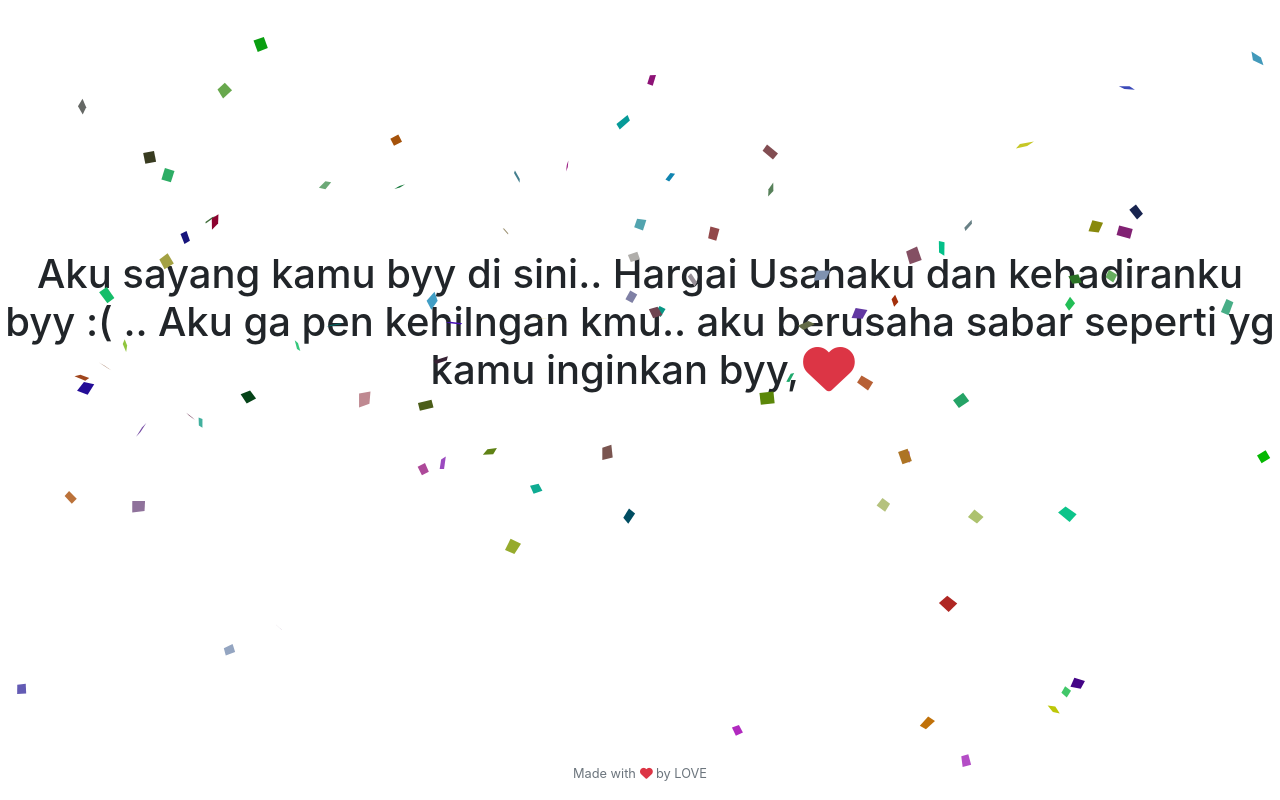
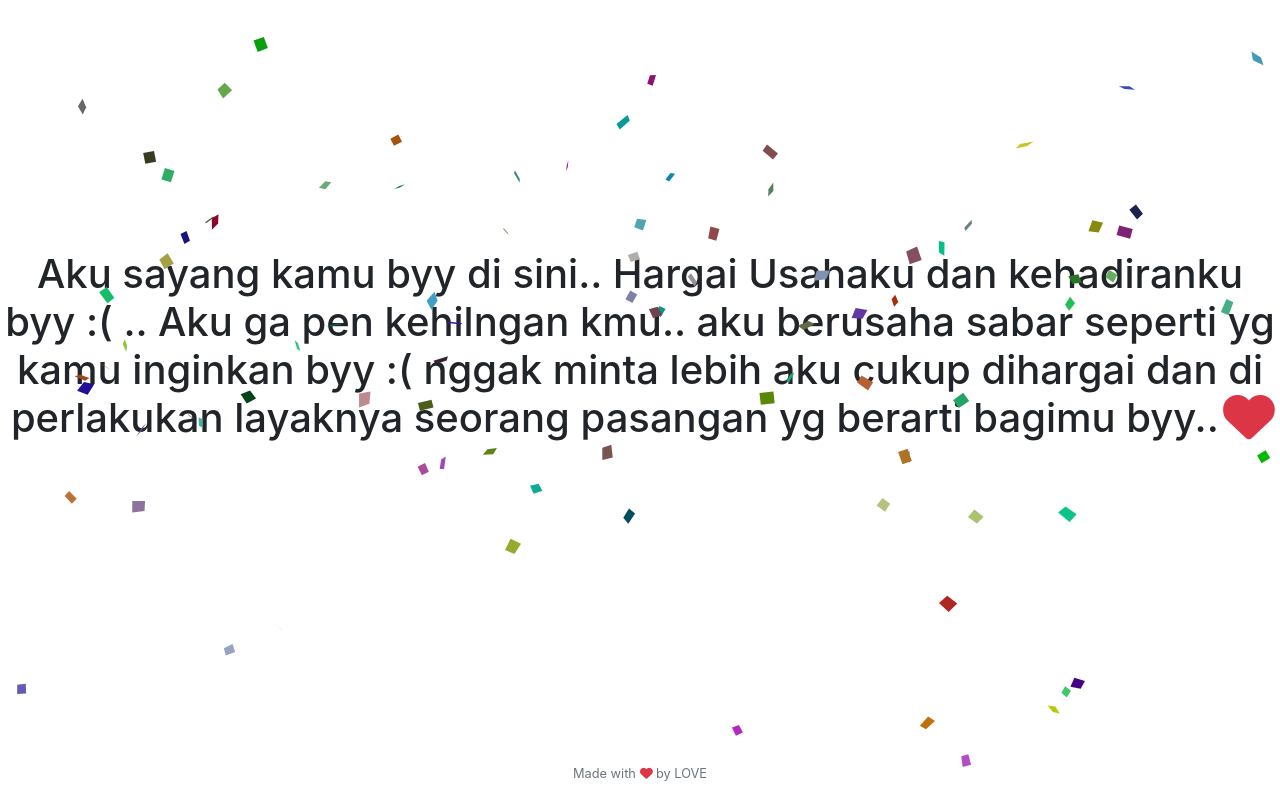
Before and after one commit to RezaNove/pertanyaan_buat_bby, a plain HTML site: page index.html in a window 1280 px wide. Both pictures are taken after a click on the icon 645 px from the left and 774 px from the top of the page. Drawn offline with nearby package versions, Linux system fonts and the light colour scheme; some packages are replaced by stand-ins of ours; a script that the page names is missing.

Commit message:
Update index.html

```diff
--- a/index.html
+++ b/index.html
@@ -24,7 +24,7 @@
   <div class="row">
     <div class="col-lg text-center kotak">
       <button type="button" class="btn btn-lg btn-primary tombol py-4 px-5 shadow">Click Here!</button>
-      <h1 id="teks" class="d-none animate__animated animate__pulse">Aku sayang kamu byy di sini.. Hargai Usahaku dan kehadiranku byy :( .. Aku ga pen kehilngan kmu.. aku berusaha sabar seperti yg kamu inginkan byy,  <i class="fas fa-heart text-danger animate__animated animate__heartBeat animate__repeat-3"></i></h1>
+      <h1 id="teks" class="d-none animate__animated animate__pulse">Aku sayang kamu byy di sini.. Hargai Usahaku dan kehadiranku byy :( .. Aku ga pen kehilngan kmu.. aku berusaha sabar seperti yg kamu inginkan byy :( nggak minta lebih aku cukup dihargai dan di perlakukan layaknya seorang pasangan yg berarti bagimu byy..  <i class="fas fa-heart text-danger animate__animated animate__heartBeat animate__repeat-3"></i></h1>
     </div>
   </div>
 
```
